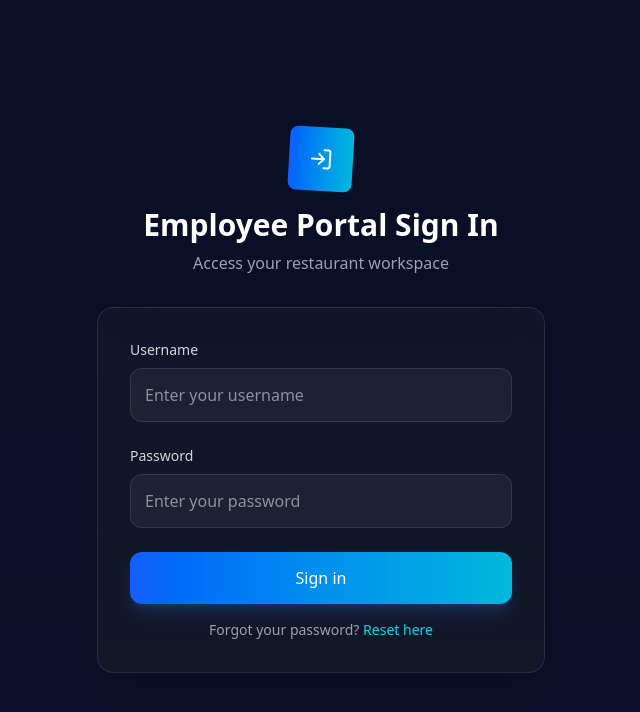
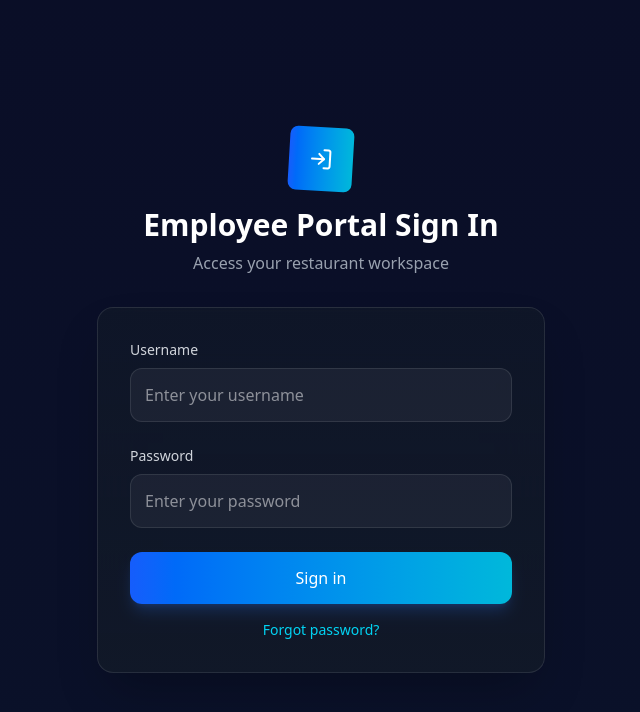
Before and after one commit to Spacecraft134/SmartOrderApp, a React (Vite) app in the folder frontend/: page /employee/login in a window 1280 px wide. Shown: the top 712 px of the page, without its empty margins (319-959 px from the left). Built offline with nearby package versions, Linux system fonts and the light colour scheme.

Commit message:
got Employee side password reset working

```diff
--- a/frontend/src/pages/EmployeeLogin.jsx
+++ b/frontend/src/pages/EmployeeLogin.jsx
@@ -1,5 +1,5 @@
 import { useState } from "react";
-import { useNavigate } from "react-router-dom";
+import { Link, useNavigate } from "react-router-dom";
 import { FiLogIn } from "react-icons/fi";
 import { toast } from "react-toastify";
 import { useAuth } from "../pages/Context/AuthContext";
@@ -130,10 +130,12 @@ export default function EmployeeLogin() {
           </form>
 
           <div className="text-center text-gray-400 text-sm mt-4">
-            Forgot your password?{" "}
-            <a href="#" className="text-cyan-400 hover:text-cyan-300">
-              Reset here
-            </a>
+            <Link
+              to="/forgot-password"
+              className="text-sm text-cyan-400 hover:text-cyan-300 transition-colors"
+            >
+              Forgot password?
+            </Link>
           </div>
         </motion.div>
       </motion.div>
```
